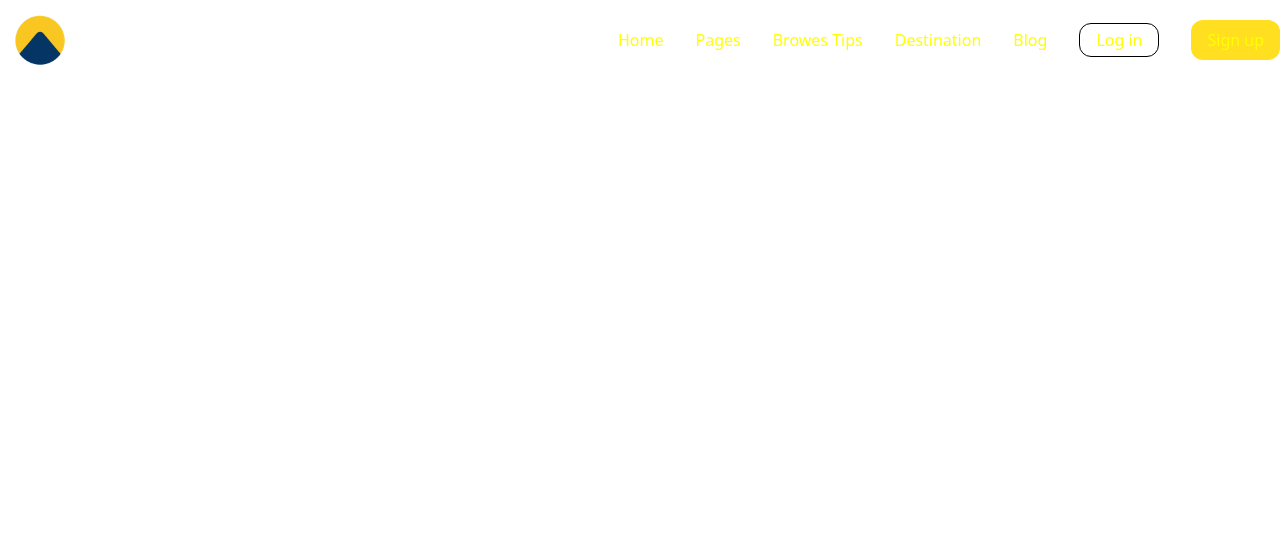
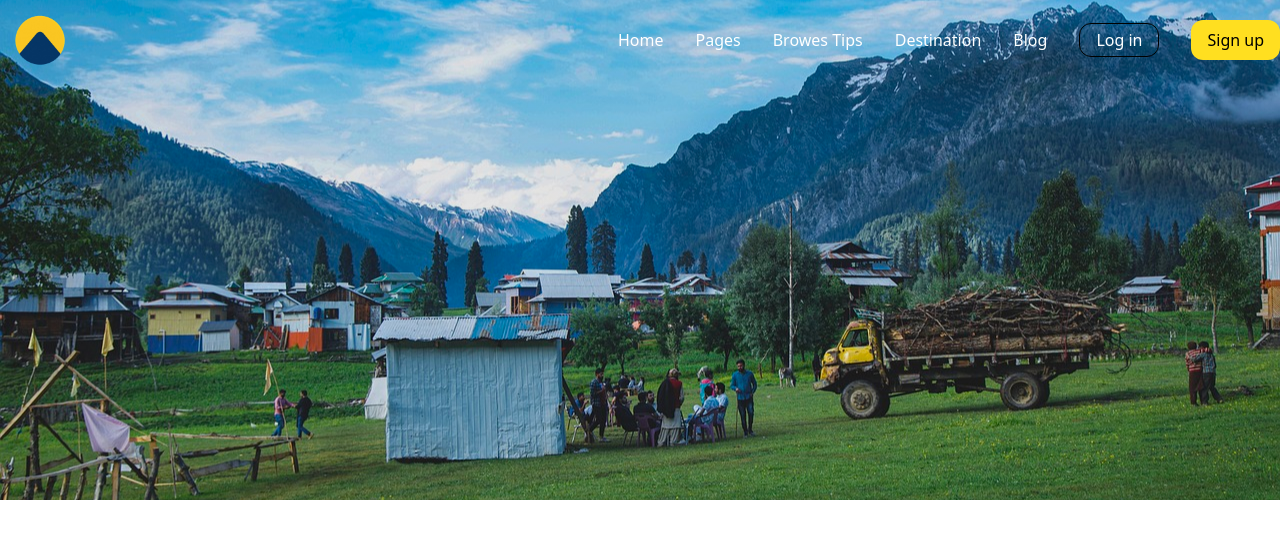
Before and after one commit to shaimazerin46/fleek-bd-task, a React (Vite) app: page / in a window 1280 px wide. Shown: the top 538 px of the page. Built offline with nearby package versions, Linux system fonts and the light colour scheme.

Commit message:
banner created

```diff
--- a/src/Components/Common/Navbar.jsx
+++ b/src/Components/Common/Navbar.jsx
@@ -3,13 +3,13 @@ import navLogo from '../../assets/logo/logo.png'
 
 const Navbar = () => {
     return (
-        <div className="flex justify-between items-center max-w-7xl mx-auto bg-transparent">
+        <div className="flex fixed top-0 justify-between items-center max-w-7xl bg-transparent transform left-1/2 -translate-x-1/2 w-full">
             {/* logo */}
            <div>
                 <img src={navLogo} alt="" className='h-20 w-20'/>
            </div>
            <div>
-            <ul className='flex gap-8 items-center'>
+            <ul className='flex gap-8 items-center text-white'>
             <li><NavLink to='/'>Home</NavLink></li>
             <li><NavLink to=''>Pages</NavLink></li>
             <li><NavLink to=''>Browes Tips</NavLink></li>
@@ -21,7 +21,7 @@ const Navbar = () => {
                 </button>
                 </NavLink></li>
             <li><NavLink to=''>
-            <button className='px-4 py-2  bg-yellow-300 rounded-xl'>
+            <button className='px-4 py-2 text-black bg-yellow-300 rounded-xl'>
                     Sign up
                 </button>
                 </NavLink></li>
--- /dev/null
+++ b/src/Components/HomeComeponents/Banner.jsx
@@ -0,0 +1,16 @@
+import bannerImg from '../../assets/banner.jpg'
+
+const Banner = () => {
+    return (
+        <div style={{
+            backgroundImage: `linear-gradient(rgba(0,0,0,0.1), rgba(0,0,0,0.1)), url(${bannerImg})`,
+            backgroundSize: 'cover',
+            backgroundPosition: 'center',
+          }} className='h-[500px]'>
+
+
+            </div>
+    );
+};
+
+export default Banner;
--- a/src/Layouts/HomeLayout.jsx
+++ b/src/Layouts/HomeLayout.jsx
@@ -1,3 +1,4 @@
+import { Outlet } from "react-router";
 import Navbar from "../Components/Common/Navbar";
 
 
@@ -5,6 +6,7 @@ const HomeLayout = () => {
     return (
         <div>
             <Navbar></Navbar>
+            <Outlet></Outlet>
         </div>
     );
 };
--- /dev/null
+++ b/src/Pages/Home.jsx
@@ -0,0 +1,12 @@
+import Banner from "../Components/HomeComeponents/Banner";
+
+
+const Home = () => {
+    return (
+        <div>
+            <Banner></Banner>
+        </div>
+    );
+};
+
+export default Home;
--- a/src/index.css
+++ b/src/index.css
@@ -1,6 +1,6 @@
 @import "tailwindcss";
 @plugin "daisyui";
 
-.active{
+/* .active{
   color: yellow;
-}
+} */
--- a/src/main.jsx
+++ b/src/main.jsx
@@ -3,13 +3,16 @@ import ReactDOM from "react-dom/client";
 import './index.css'
 import { BrowserRouter, Route, Routes } from "react-router";
 import HomeLayout from "./Layouts/HomeLayout.jsx";
+import Home from "./Pages/Home.jsx";
 
 const root = document.getElementById("root");
 
 ReactDOM.createRoot(root).render(
   <BrowserRouter>
   <Routes>
-      <Route path="/" element={<HomeLayout></HomeLayout>}></Route>
+      <Route path="/" element={<HomeLayout></HomeLayout>}>
+      <Route path="/" element={<Home></Home>}></Route>
+      </Route>
   </Routes>
 
 </BrowserRouter>,
```
Also changed, not shown: src/assets/banner.jpg (added).
